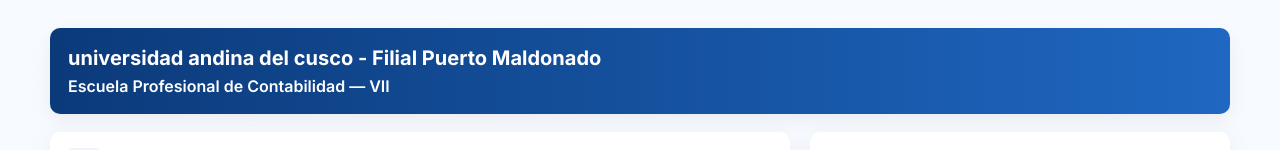
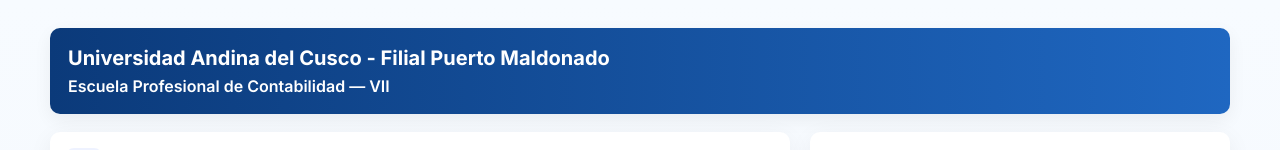
Before and after one commit to JustProyect/CTS, a plain HTML site: page ctz2.html in a window 1280 px wide. Shown: the top 150 px of the page. Drawn offline with nearby package versions, Linux system fonts and the light colour scheme.

Commit message:
Update ctz2.html

```diff
--- a/ctz2.html
+++ b/ctz2.html
@@ -99,7 +99,7 @@
 <body>
   <div class="wrap">
     <div class="header">
-      <h1>universidad andina del cusco - Filial Puerto Maldonado</h1>
+      <h1>Universidad Andina del Cusco - Filial Puerto Maldonado</h1>
       <p class="sub">Escuela Profesional de Contabilidad — <strong></strong>VII</p>
     </div>
 
```
